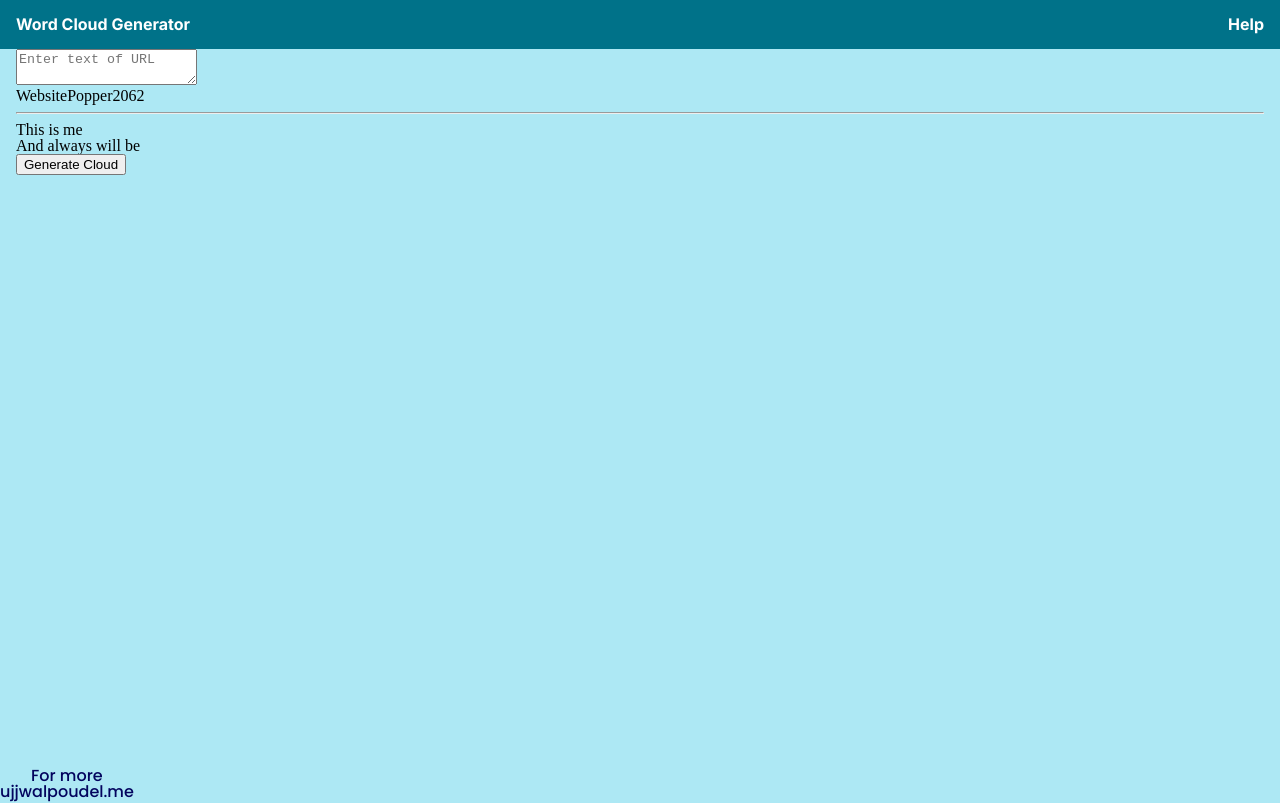
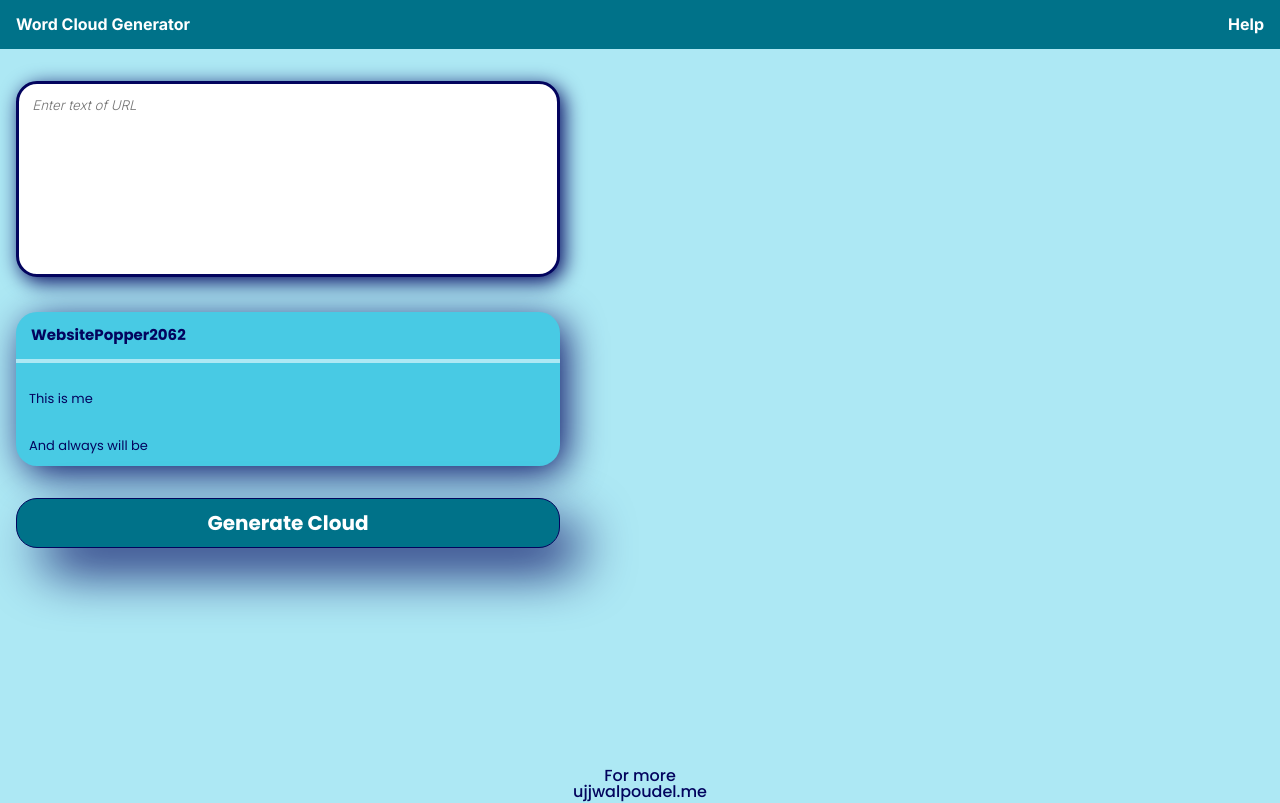
Before and after one commit to ujjwal-poudel/word-cloud-generator, a plain HTML site: page index.html in a window 1280 px wide. Drawn offline with nearby package versions, Linux system fonts and the light colour scheme.

Commit message:
styled main and modified footer

```diff
--- a/styles/style.css
+++ b/styles/style.css
@@ -44,13 +44,73 @@ body {
 }
 /* Header Ends Here */
 
+/* Main Starts Here */
+#input__text {
+    margin: 32px 0px;
+    width: 100%;
+    max-width: 544px;
+    height: 196px;
+    box-sizing: border-box;
+    resize: none;
+    border: solid 3px #03045E;
+    border-radius: 21px;
+    box-shadow: 4px 5px 20px 0px #03045E;
+    outline: none;
+    box-sizing: border-box;
+    padding: 1em;
+    font-family: 'Inter', sans-serif;
+    font-style: italic;
+    font-weight: 300;
+}
+
+.output__website-header {
+    border-radius: 21px;
+    background-color: #48CAE4;
+    width: 100%;
+    max-width: 544px;
+    height: 154px;
+    font-family: 'Poppins', sans-serif;
+    color: #03045E;
+    margin: 0px 0px 32px 0px;
+    box-shadow: 7px 8px 38px -2px #03045E;
+}
+
+.output__website-header > h2 {
+    font-weight: 700;
+    font-size: 0.9375em;
+    padding: 1em 1em 0.6em 1em;
+}
+
+.line {
+    border: 2px solid #ADE8F4;
+}
+
+.output__website-header > p {
+    font-size: 0.8125em;
+    padding: 1.6em 1em 1em 1em;
+}
+
+#submit-generate {
+    background-color: #007289;
+    border: 1px solid #03045E;
+    color: #FFFFFF;
+    border-radius: 21px;
+    width: 100%;
+    max-width: 544px;
+    height: 50px;
+    font-size: 1.25em;
+    font-weight: 700;
+    font-family: 'Poppins', sans-serif;
+    box-shadow: 23px 24px 54px -4px #03045E;
+}
+/* Main Ends Here */
+
+
 /* Footer Starts Here */
 .footer {
     position: absolute;
     bottom: 0;
-    display: flex;
-    flex-direction: column;
-    align-items: center;
+    width: 100%;
 }
 
 .footer >p {
```
